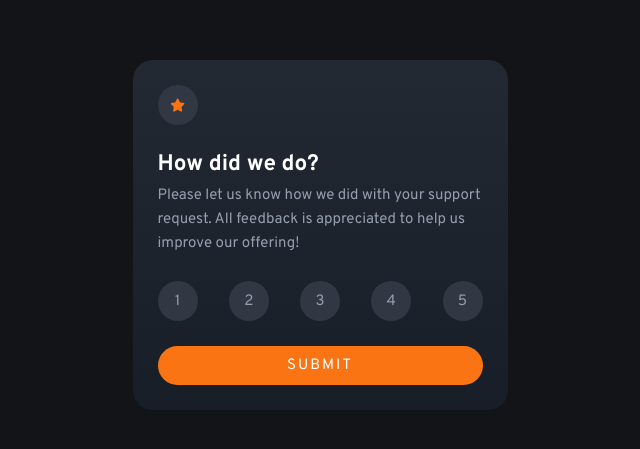
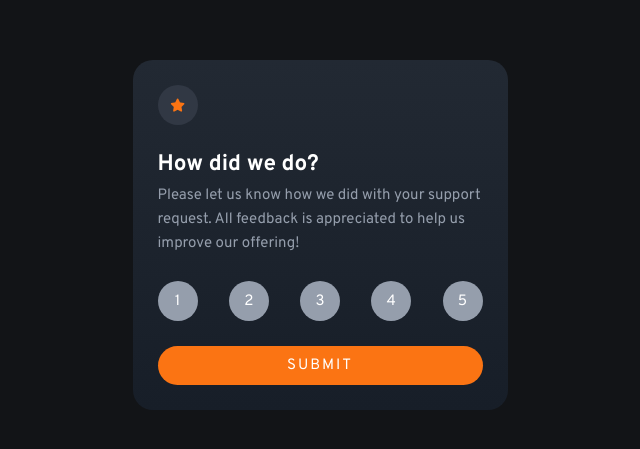
Before and after one commit to tjjames230/interactive-rating-component, a plain HTML site: page index.html in a window 1280 px wide. Shown: the part 165-614 px from the top of the page, without its empty margins (320-960 px from the left). Drawn offline with Linux system fonts and the light colour scheme.

Commit message:
starting js

```diff
--- a/index.html
+++ b/index.html
@@ -35,11 +35,11 @@
         appreciated to help us improve our offering!
       </p>
       <div id="numbers">
-        <div class="circle">1</div>
-        <div class="circle">2</div>
-        <div class="circle">3</div>
-        <div class="circle">4</div>
-        <div class="circle">5</div>
+        <div class="circle circle-hover circle-gray" id="1">1</div>
+        <div class="circle circle-hover circle-gray" id="2">2</div>
+        <div class="circle circle-hover circle-gray" id="3">3</div>
+        <div class="circle circle-hover circle-gray" id="4">4</div>
+        <div class="circle circle-hover circle-gray" id="5">5</div>
       </div>
       <button>SUBMIT</button>
     </main>
--- a/script.js
+++ b/script.js
@@ -0,0 +1,3 @@
+document.querySelector(".circle-hover").addEventListener("click", function () {
+  document.querySelector(".circle-hover").style.backgroundColor = "#f4f4f4";
+});
--- a/style.css
+++ b/style.css
@@ -42,6 +42,17 @@ body {
   justify-content: center;
 }
 
+.circle-hover:hover {
+  background-color: hsl(25, 97%, 53%);
+  color: #fff;
+  cursor: pointer;
+}
+
+.circle-gray {
+  background-color: hsl(217, 12%, 63%);
+  color: #fff;
+}
+
 .fa-star {
   color: hsl(25, 97%, 53%);
 }
@@ -78,3 +89,9 @@ button {
   font-size: 15px;
   letter-spacing: 2px;
 }
+
+button:hover {
+  background-color: #fff;
+  color: hsl(25, 97%, 53%);
+  cursor: pointer;
+}
```
